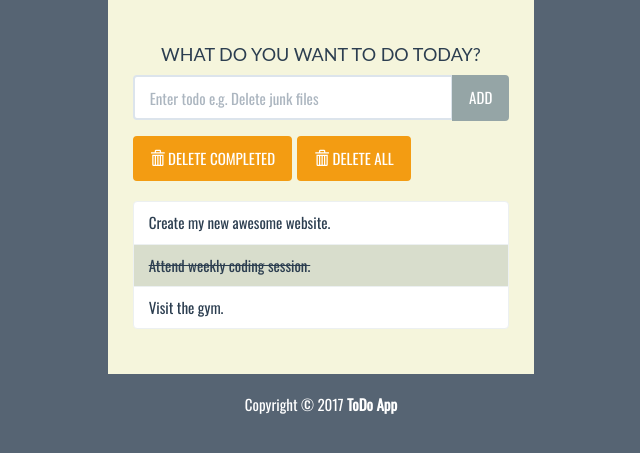
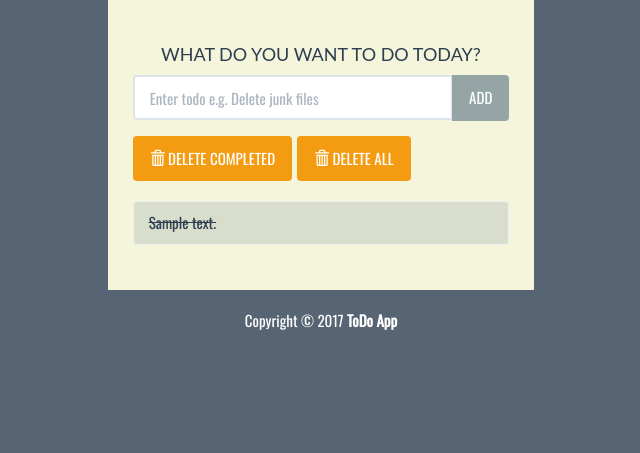
Before and after one commit to racs93/Django_proyects, a Django app: page / in a window 1280 px wide. Shown: the part 129-582 px from the top of the page, without its empty margins (319-959 px from the left). Run offline with Django 3.2, Linux system fonts and the light colour scheme; tables that the repository leaves empty hold one stand-in row (values such as "Sample post"); some libraries are stand-ins or nearby versions.

Commit message:
adding interactive list
i modified the index to display the actual DB, also start adding the forms

```diff
--- /dev/null
+++ b/todolist/todo/forms.py
@@ -0,0 +1 @@
+from django import forms
--- a/todolist/todo/templates/todo/index.html
+++ b/todolist/todo/templates/todo/index.html
@@ -52,9 +52,13 @@
 					</div>
 
 					<ul class="list-group t20">
-						<li class="list-group-item">Create my new awesome website.</li>
-						<li class="list-group-item todo-completed">Attend weekly coding session.</li>
-						<li class="list-group-item">Visit the gym.</li>
+						{% for todo in todo_list %}
+							{% if todo.complete %}
+							<li class="list-group-item todo-completed">{{ todo.text }}</li>
+							{% else %}
+							<a href="#"><li class="list-group-item">{{ todo.text }}</li></a>
+							{% endif %}
+						{% endfor %}
 					</ul>
 				</div>
 			</div>
--- a/todolist/todo/views.py
+++ b/todolist/todo/views.py
@@ -1,5 +1,7 @@
 from django.shortcuts import render
+from .models import Todo
 
 def index(request):
-	context = {}
+	todo_list = Todo.objects.order_by('id')
+	context = {'todo_list' : todo_list}
 	return render(request, 'todo/index.html', context)
```
